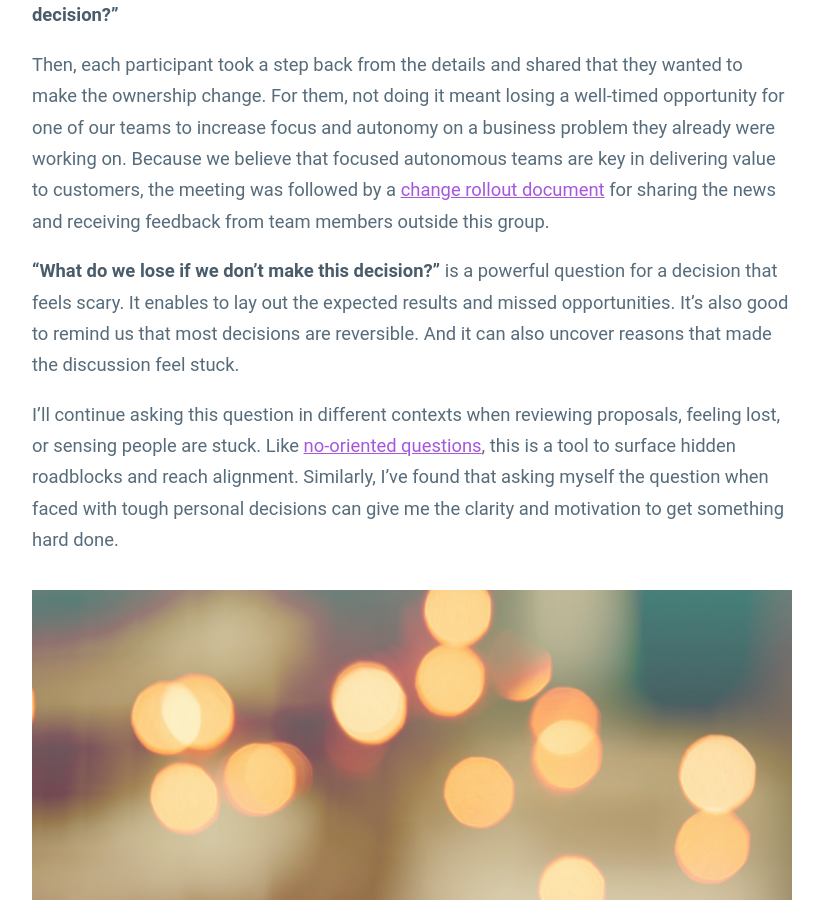
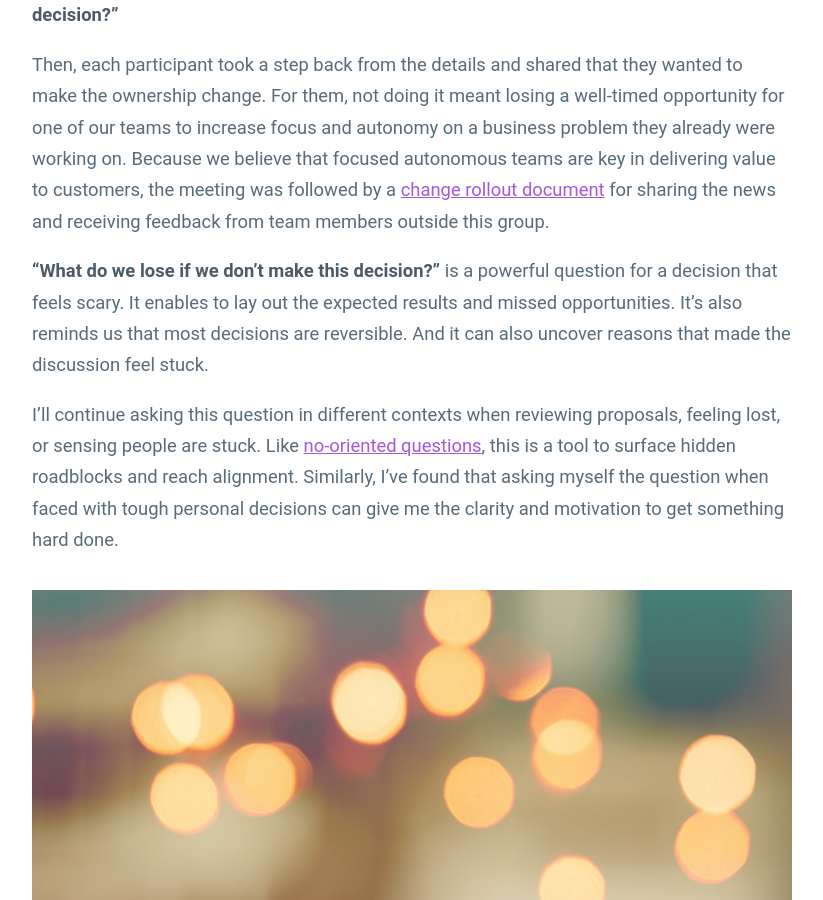
Before and after one commit to guillermodlpa/site, a Jekyll site: the page built from _posts/2022-02-08-what-do-we-lose-if-we-dont-make-this-decision.markdown, in a window 1280 px wide and 900 px high, scrolled down 1191 px. Shown: the whole window, without its empty margins (228-1051 px from the left). Built offline with Jekyll 4.4.1, drawn with Linux system fonts in a browser that asks for light colours.

Commit message:
Updated What Do We Lose If We Dont Make This Decision

```diff
--- a/_posts/2022-02-08-what-do-we-lose-if-we-dont-make-this-decision.markdown
+++ b/_posts/2022-02-08-what-do-we-lose-if-we-dont-make-this-decision.markdown
@@ -18,7 +18,7 @@ During the meeting, I felt myself a bit lost with the different opinions. Some p
 
 Then, each participant took a step back from the details and shared that they wanted to make the ownership change. For them, not doing it meant losing a well-timed opportunity for one of our teams to increase focus and autonomy on a business problem they already were working on. Because we believe that focused autonomous teams are key in delivering value to customers, the meeting was followed by a [change rollout document](https://guillermodelapuente.com/blog/change-rollout-document/) for sharing the news and receiving feedback from team members outside this group.
 
-**“What do we lose if we don’t make this decision?”** is a powerful question for a decision that feels scary. It enables to lay out the expected results and missed opportunities. It’s also good to remind us that most decisions are reversible. And it can also uncover reasons that made the discussion feel stuck.
+**“What do we lose if we don’t make this decision?”** is a powerful question for a decision that feels scary. It enables to lay out the expected results and missed opportunities. It’s also reminds us that most decisions are reversible. And it can also uncover reasons that made the discussion feel stuck.
 
 I'll continue asking this question in different contexts when reviewing proposals, feeling lost, or sensing people are stuck. Like [no-oriented questions](https://guillermodelapuente.com/blog/no-oriented-questions-to-get-others-to-act/), this is a tool to surface hidden roadblocks and reach alignment. Similarly, I’ve found that asking myself the question when faced with tough personal decisions can give me the clarity and motivation to get something hard done.
 
```
